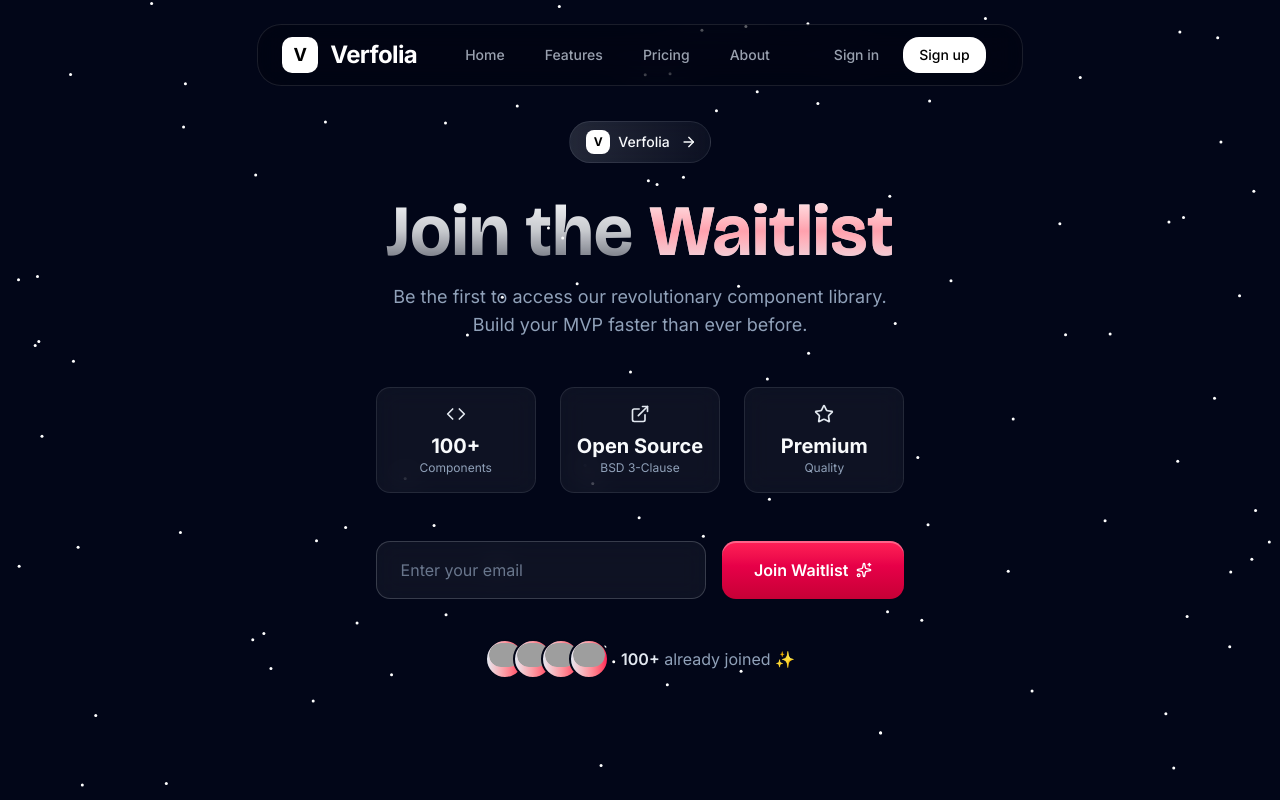
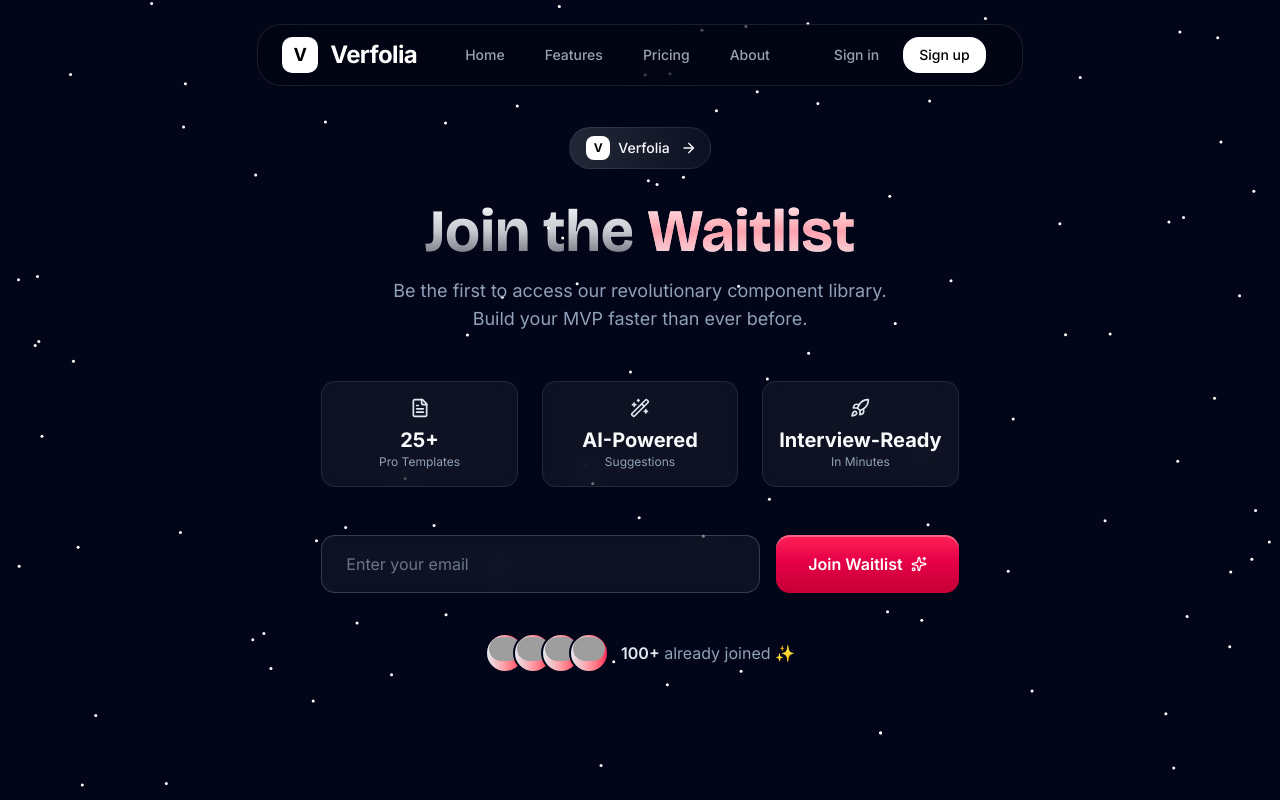
Before and after one commit to BhumiZalte12/Waitlist-verfolia, a Next.js app: page / in a window 1280 px wide. Built offline with nearby package versions, Linux system fonts and the light colour scheme; grey boxes are pictures that could not be loaded.

Commit message:
fixed ui

```diff
--- a/src/app/page.tsx
+++ b/src/app/page.tsx
@@ -11,6 +11,8 @@ import { useTheme } from 'next-themes';
 import { Bricolage_Grotesque } from 'next/font/google';
 import { cn } from '@/lib/utils';
 import Image from 'next/image';
+import {  Wand2, FileText, Rocket } from 'lucide-react';
+
 
 const brico = Bricolage_Grotesque({
   subsets: ['latin'],
@@ -107,7 +109,7 @@ const handleSubmit = async (e: React.FormEvent) => {
           animate={{ opacity: 1, y: 0 }}
           transition={{ duration: 1, delay: 0.2 }}
           className={cn(
-            'from-foreground via-foreground/80 to-foreground/40 mb-4 cursor-crosshair bg-gradient-to-b bg-clip-text text-4xl font-bold text-transparent sm:text-7xl',
+    'from-foreground via-foreground/80 to-foreground/40 mb-4 cursor-crosshair bg-gradient-to-b bg-clip-text text-3xl font-bold text-transparent sm:text-6xl',
             brico.className,
           )}
         >
@@ -140,30 +142,29 @@ const handleSubmit = async (e: React.FormEvent) => {
       'border-primary/10 flex flex-col items-center justify-center rounded-xl border bg-white/5 p-4 backdrop-blur-md',
     )}
   >
-            <Code className="text-primary mb-2 h-5 w-5" />
-            <span className="text-xl font-bold">100+</span>
-            <span className="text-muted-foreground text-xs">Components</span>
+    <FileText className="text-primary mb-2 h-5 w-5" />
+    <span className="text-xl font-bold">25+</span>
+    <span className="text-muted-foreground text-xs">Pro Templates</span>
   </div>
   <div
     className={cn(
       'border-primary/10 flex flex-col items-center justify-center rounded-xl border bg-white/5 p-4 backdrop-blur-md',
     )}
   >
-            <ExternalLink className="text-primary mb-2 h-5 w-5" />
-            <span className="text-xl font-bold">Open Source</span>
-            <span className="text-muted-foreground text-xs">BSD 3-Clause</span>
+    <Wand2 className="text-primary mb-2 h-5 w-5" />
+    <span className="text-xl font-bold">AI-Powered</span>
+    <span className="text-muted-foreground text-xs">Suggestions</span>
   </div>
   <div
     className={cn(
       'border-primary/10 flex flex-col items-center justify-center rounded-xl border bg-white/5 p-4 backdrop-blur-md',
     )}
   >
-            <Star className="text-primary mb-2 h-5 w-5" />
-            <span className="text-xl font-bold">Premium</span>
-            <span className="text-muted-foreground text-xs">Quality</span>
+    <Rocket className="text-primary mb-2 h-5 w-5" />
+    <span className="text-xl font-bold">Interview-Ready</span>
+    <span className="text-muted-foreground text-xs">In Minutes</span>
   </div>
 </motion.div>
-
         <motion.form
           initial={{ opacity: 0, y: 20 }}
           animate={{ opacity: 1, y: 0 }}
```
Lines whose indentation alone changed are shown as unchanged.
